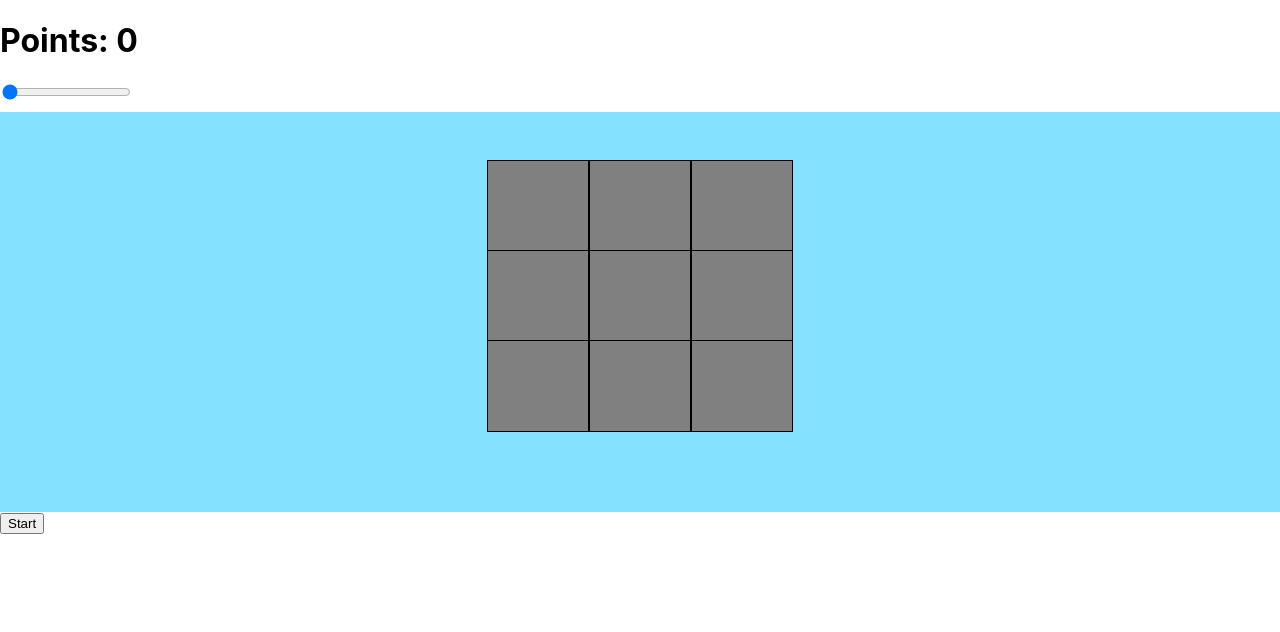
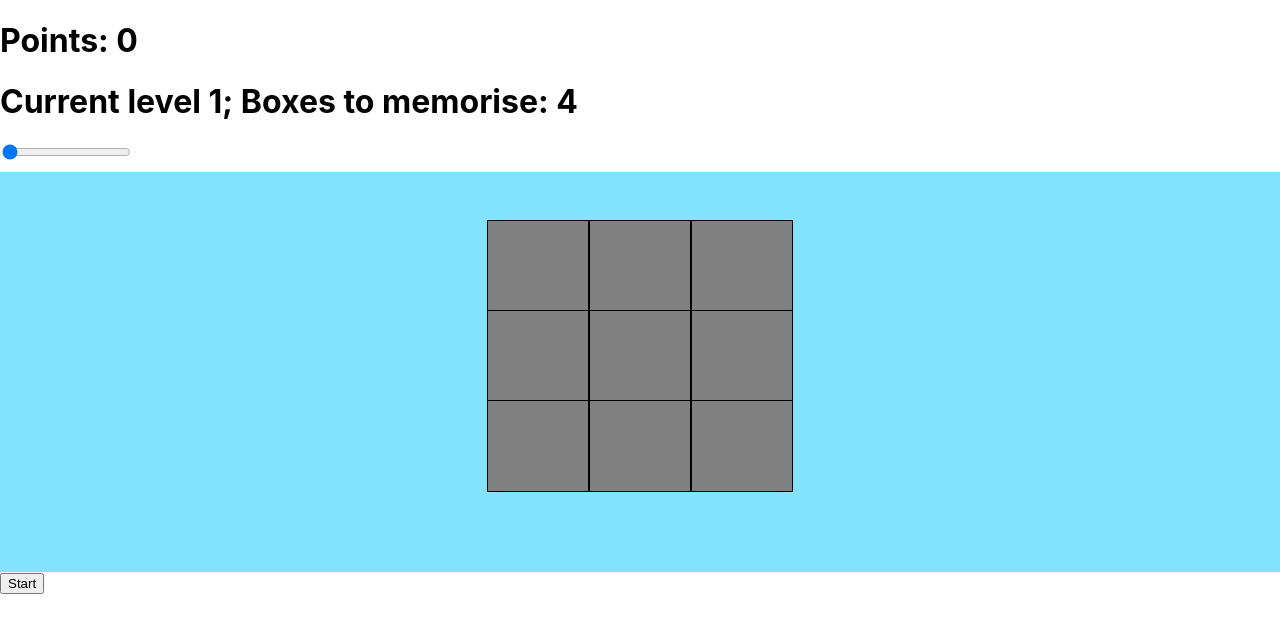
Before and after one commit to ivanyordanovgt/Brainzone, a React (Create React App) app in the folder brainzone/: page /sequince in a window 1280 px wide. Shown: the top 632 px of the page. Built offline with nearby package versions, Linux system fonts and the light colour scheme; no server answers.

Commit message:
Removed if statement so random box can be on the same index more than once

```diff
--- a/brainzone/src/components/SequinceMemory/SequinceMemory.js
+++ b/brainzone/src/components/SequinceMemory/SequinceMemory.js
@@ -35,10 +35,7 @@ export const SequinceMemory = () => {
     const numbers = [];
     for (let i=0; i<memoriseBoxesCount; i++) {
       const number = Math.floor(Math.random() * levelData.rows*levelData.cols)
-      if (numbers.includes(number)) {
-        i -= 1
-        continue;
-      }
+
       numbers.push(number)
       console.log(numbers)
     }
@@ -68,17 +65,18 @@ export const SequinceMemory = () => {
     1: levelGenerator(4, 3, 3),
     2: levelGenerator(5, 3, 3),
     3: levelGenerator(6, 3, 3),
-    4: levelGenerator(4, 4, 3),
-    5: levelGenerator(6, 4, 4),
-    6: levelGenerator(8, 4, 4),
-    7: levelGenerator(5, 5, 4),
-    8: levelGenerator(8, 5, 5),
+    4: levelGenerator(9, 3, 3),
+    5: levelGenerator(12, 3, 3),
+    6: levelGenerator(14, 3, 3),
+    7: levelGenerator(17, 3, 3),
+    8: levelGenerator(21, 3, 3),
   }
 
   return (
 
     <div >
       <h1> Points: {points}</h1>
+      <h1>Current level {level}; Boxes to memorise: {levels[level].memoriseBoxesCount}</h1>
       <input type='range' value={level} onChange={(e) => setLevel(Number(e.target.value))} min={1} max={Object.values(levels).length}></input>
 
       <div className={styles.sequinceBoxWrapper}>
```
